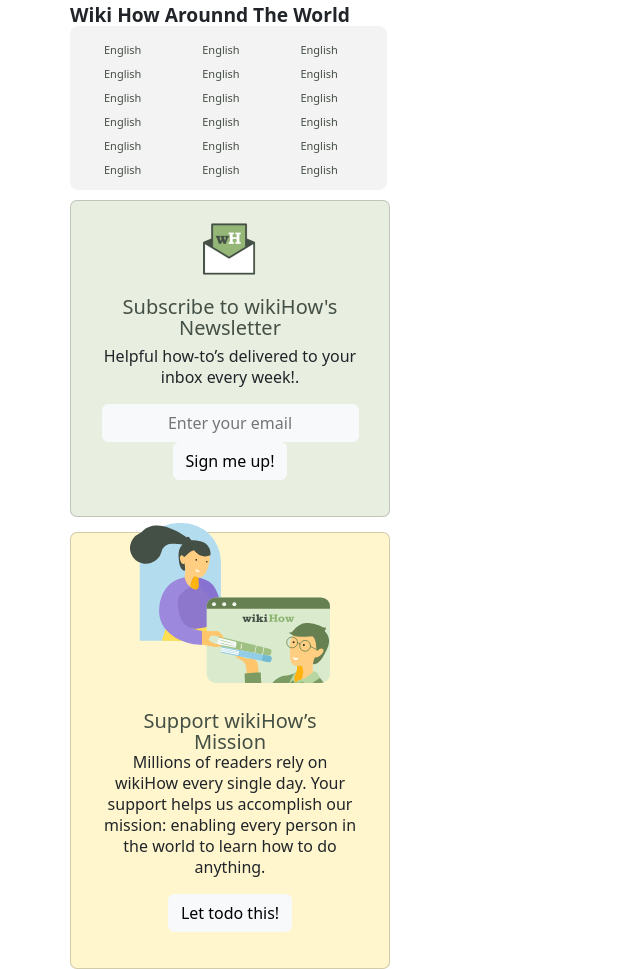
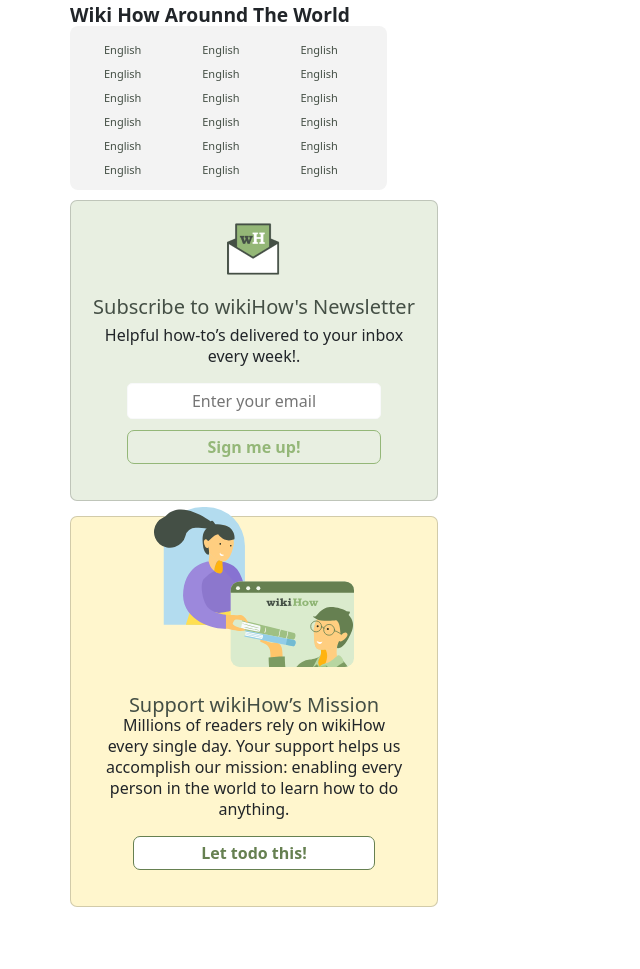
Before and after one commit to Dear0001/bgg_static_front_end, a website: page src/front_site/components/sidebar2/index.html in a window 1280 px wide. Shown: the part 345-1314 px from the top of the page, without its empty margins (0-640 px from the left). After the commit the page ends 1252 px from the top, so only its background shows below. Drawn offline with nearby package versions, Linux system fonts and the light colour scheme.

Commit message:
sidebar 2 Updated Done

```diff
--- a/src/front_site/components/sidebar2/css/style.scss
+++ b/src/front_site/components/sidebar2/css/style.scss
@@ -115,6 +115,30 @@
                     font-size: 16px;
                     line-height: 21px;
                 }
+                .mt-1{
+                    margin-top: 1px !important;
+                }
+                .btn-input-email{
+                    background-color: white;
+                    padding: 5px 10px;
+                    border-radius: 5px;
+                    margin: auto;
+                    margin-bottom: 10px;
+                    width: 76%;
+                    text-align: center;
+                }
+                input:focus{
+                    border: 2px solid black;
+                }
+                .btn-sign-up{
+                    width: 76%;
+                    text-align: center;
+                    padding: 4px;
+                    border-radius: 7px;
+                    border: 1px solid #94B778;
+                    color: #94B778;
+                    font-weight: bold;
+                }
 
             }
         }
@@ -147,6 +171,17 @@
                     font-size: 16px;
                     line-height: 21px;
                 }
+                .btn-let-do-this{
+                    color: #668051;
+                    border: 1px solid #668051;
+                    background-color: #fff;
+                    border-radius: 7px;
+                    text-align: center;
+                    display: block;
+                    margin: 0 31px;
+                    padding: 4px 0;
+                    font-weight: bold;
+                }
 
             }
         }
--- a/src/front_site/components/sidebar2/index.html
+++ b/src/front_site/components/sidebar2/index.html
@@ -104,13 +104,14 @@
                     <div class="sub-scribe-wrapper p-0">
                         <div class="row p-0">
                             <div class="col-12 p-0">
-                                <div class="card " style="width: 20rem;">
+                                <div class="card " style="width: 23rem;">
                                     <img class="card-img-top center-block mx-auto" src="./img/newsletter.png" alt="Card image cap">
                                     <div class="card-body text-center">
                                       <h5 class="card-title">Subscribe to wikiHow's Newsletter</h5>
                                       <p class="card-text">Helpful how-to’s delivered to your inbox every week!.</p>
-                                      <input type="email" href="#" class="btn btn-primary btn-light" placeholder="Enter your email">
-                                      <a href="#" class="btn btn-light">Sign me up!</a>
+                                      <input type="email" href="#" class="btn btn-input-email btn-light" placeholder="Enter your email" onfocus="this.placeholder = ''"
+                                      onblur="this.placeholder = 'Enter your email'"><br>
+                                      <a href="#" class="btn btn-sign-up mt-1">Sign me up!</a>
                                     </div>
                                   </div>
                             </div>
@@ -121,12 +122,12 @@
                      <div class="support-wikihow-wrapper p-0">
                         <div class="row p-0">
                             <div class="col-12 p-0">
-                                <div class="card " style="width: 20rem;">
+                                <div class="card " style="width: 23rem;">
                                     <img class="card-img-top center-block mx-auto" src="./img/contribute.svg" alt="Card image cap">
                                     <div class="card-body text-center">
                                       <h5 class="card-title">Support wikiHow’s Mission</h5>
                                       <p class="card-text">Millions of readers rely on wikiHow every single day. Your support helps us accomplish our mission: enabling every person in the world to learn how to do anything.</p>
-                                      <a href="#" class="btn btn-light">Let todo this!</a>
+                                      <a href="#" class="btn btn-let-do-this">Let todo this!</a>
                                     </div>
                                   </div>
                             </div>
```
Also changed, not shown: src/front_site/components/sidebar2/css/style.css, 1 other file.
